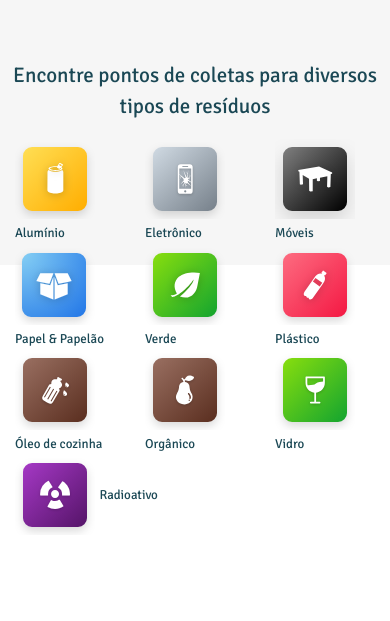
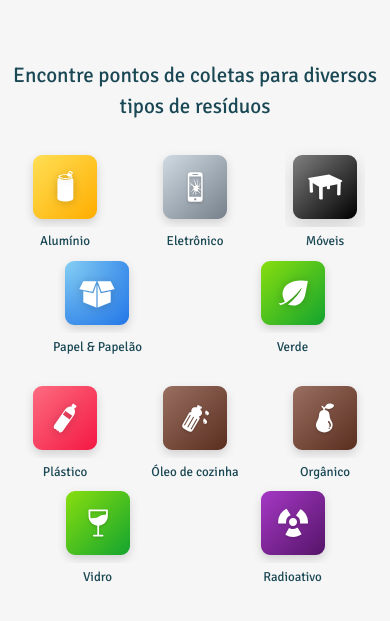
Before and after one commit to descartae/website, a plain HTML site: page index.html in a window 390 px wide. Shown: the part 827-1448 px from the top of the page. Before the commit the page ends 1362 px from the top, so only its background shows below. Drawn offline with nearby package versions, Linux system fonts and the light colour scheme.

Commit message:
add responsive to waste types list

```diff
--- a/css/style.css
+++ b/css/style.css
@@ -4,8 +4,19 @@ body {
 p {
     font-family: 'Signika', sans-serif;
 }
+
+.break-mobile {
+  width: 100%;
+  height: 20px;
+}
+
+@media (min-width: 1250px) {
+  .break-mobile {
+    display: none;
+  }
+}
 .space-top {
-    margin-top: 100px;
+  margin-top: 100px;
 }
 .bg-intro {
   background: url("../img/bg-intro/image@2x.png");
@@ -42,9 +53,11 @@ p {
     height: auto;
 }
 .types {
-  height: 268px;
   padding-top: 63px;
+  padding-bottom: 63px;
   background-color: #f6f6f6;
+  margin: auto;
+  text-align: center;
 }
 .types-title {
   margin: auto;
--- a/index.html
+++ b/index.html
@@ -112,46 +112,57 @@
         <p class="types-title">
             Encontre pontos de coletas para diversos tipos de resíduos
         </p>
-        <div class="container mt-3">
+        <div class="container mt-4">
             <div class="row">
                 <div class="col">
-                    <img src="img/types/ic-waste-aluminium.svg"/>
+                    <img src="img/types/ic-waste-aluminium.svg" alt="Alumínio" />
+                    <br/>
                     <span class="type-name">Alumínio</span>
                 </div>
                 <div class="col">
-                    <img src="img/types/ic-waste-ewaste.svg"/>
+                    <img src="img/types/ic-waste-ewaste.svg" alt="Eletrônico" />
+                    <br/>
                     <span class="type-name">Eletrônico</span>
                 </div>
                 <div class="col">
-                    <img src="img/types/ic-waste-furniture.svg"/>
+                    <img src="img/types/ic-waste-furniture.svg" alt="Móveis" />
+                    <br/>
                     <span class="type-name">Móveis</span>
                 </div>
                 <div class="col">
-                    <img src="img/types/ic-waste-paper.svg"/>
+                    <img src="img/types/ic-waste-paper.svg" alt="Papel & Papelão" />
+                    <br/>
                     <span class="type-name">Papel & Papelão</span>
                 </div>
                 <div class="col">
-                    <img src="img/types/ic-waste-green.svg"/>
+                    <img src="img/types/ic-waste-green.svg" alt="Verde" />
+                    <br/>
                     <span class="type-name">Verde</span>
                 </div>
+                <div class="break-mobile"></div>
                 <div class="col">
-                    <img src="img/types/ic-waste-plastic.svg"/>
+                    <img src="img/types/ic-waste-plastic.svg" alt="Plástico" />
+                    <br/>
                     <span class="type-name">Plástico</span>
                 </div>
                 <div class="col">
-                    <img src="img/types/ic-waste-oil.svg"/>
+                    <img src="img/types/ic-waste-oil.svg" alt="Óleo de cozinha" />
+                    <br/>
                     <span class="type-name">Óleo de cozinha</span>
                 </div>
                 <div class="col">
-                    <img src="img/types/ic-waste-compost.svg"/>
+                    <img src="img/types/ic-waste-compost.svg" alt="Orgânico" />
+                    <br/>
                     <span class="type-name">Orgânico</span>
                 </div>
                 <div class="col">
-                    <img src="img/types/ic-waste-glass.svg"/>
+                    <img src="img/types/ic-waste-glass.svg" alt="Vidro" />
+                    <br/>
                     <span class="type-name">Vidro</span>
                 </div>
                 <div class="col">
-                    <img src="img/types/ic-waste-radioactive.svg"/>
+                    <img src="img/types/ic-waste-radioactive.svg" alt="Radioativo" />
+                    <br/>
                     <span class="type-name">Radioativo</span>
                 </div>
             </div>
```
